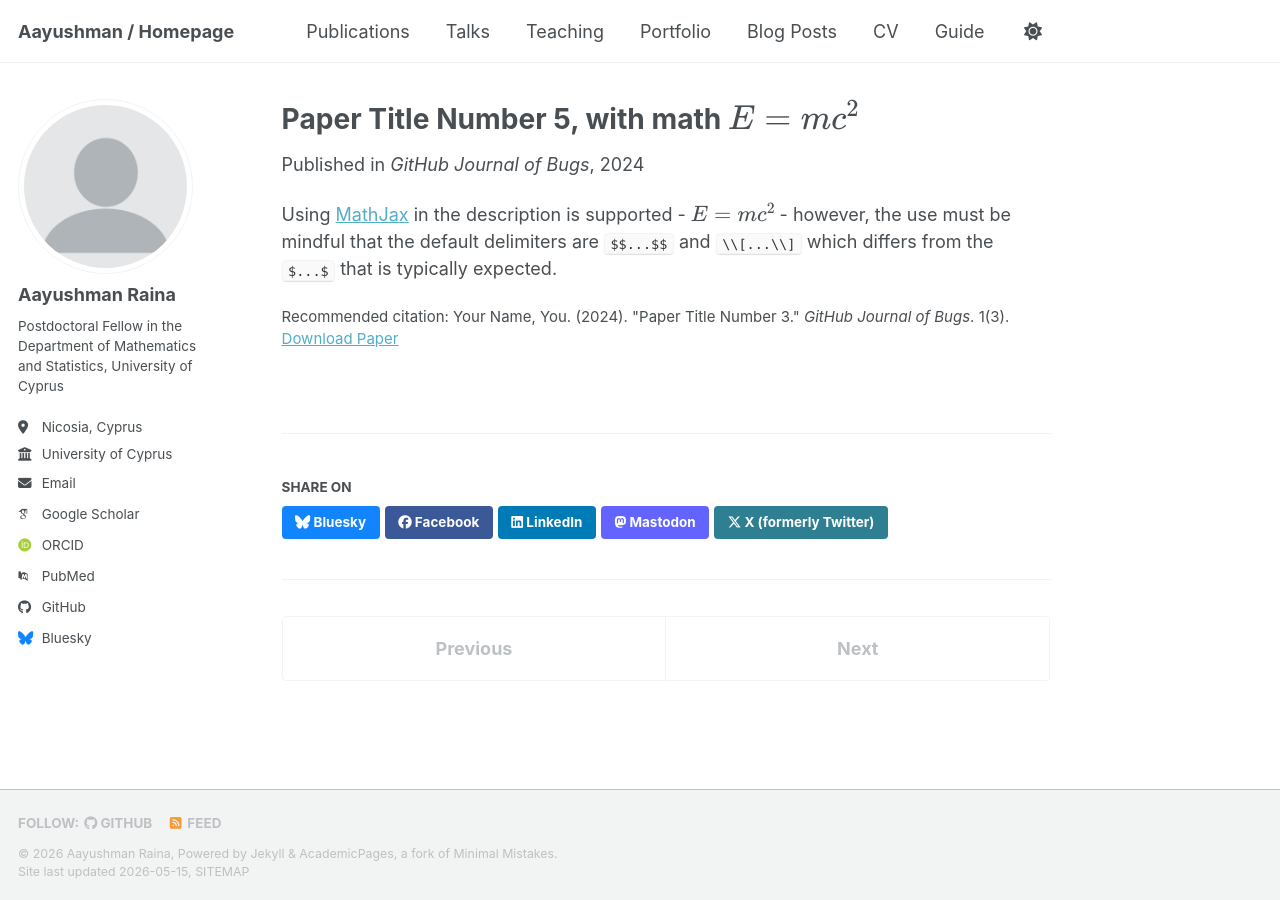
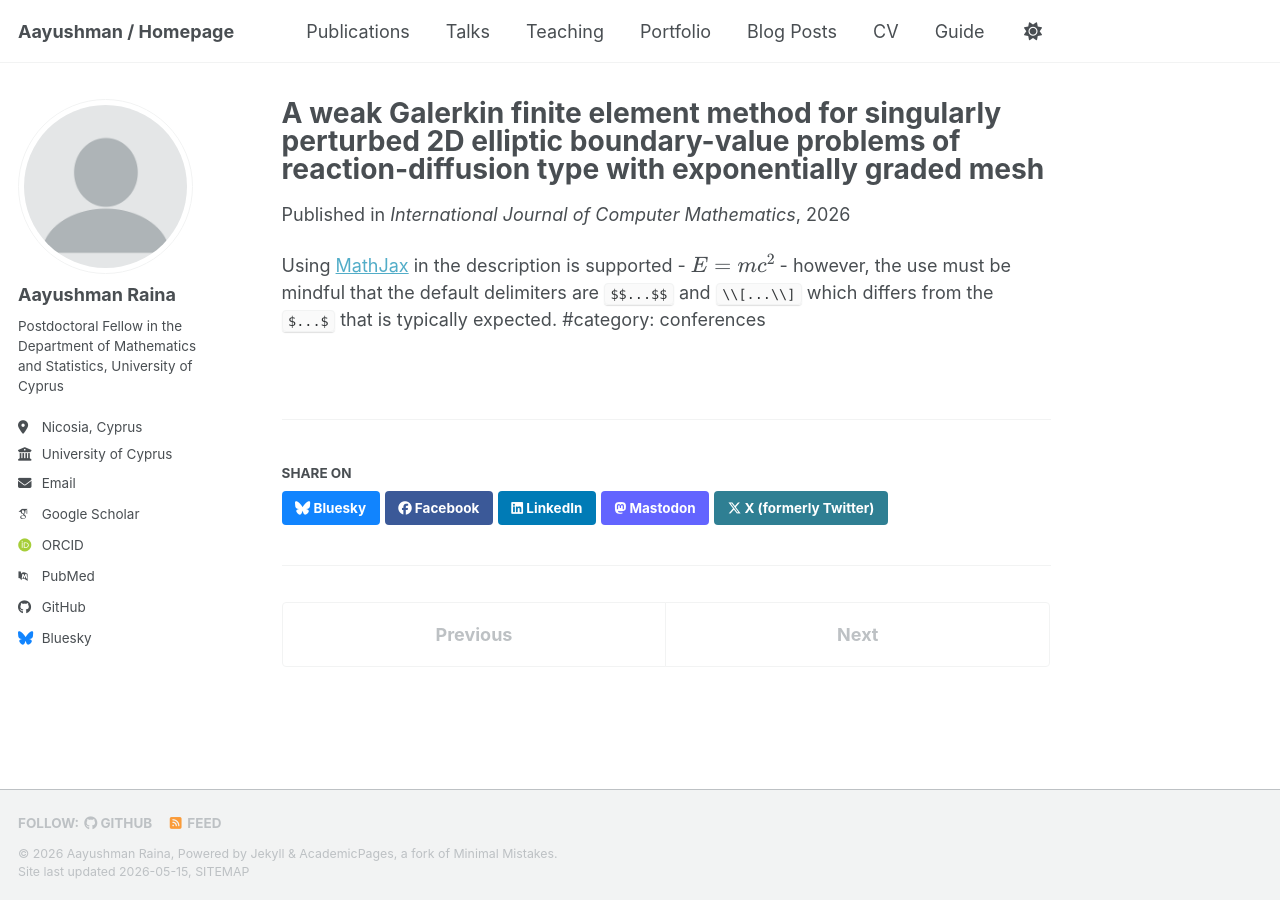
Before and after one commit to Aayushman5/Aayushman5.github.io, a Jekyll site: the page built from _publications/2025-06-08-paper-title-number-5.md, in a window 1280 px wide. Built offline with Jekyll 4.4.1, drawn with Linux system fonts in a browser that asks for light colours; some web fonts are replaced; a script bundle is joined from its source files by our own code; library files that are not in the unit come from our copies.

Commit message:
Update 2025-06-08-paper-title-number-5.md

```diff
--- a/_publications/2025-06-08-paper-title-number-5.md
+++ b/_publications/2025-06-08-paper-title-number-5.md
@@ -1,13 +1,11 @@
 ---
-title: "Paper Title Number 5, with math $$E=mc^2$$"
+title: "A weak Galerkin finite element method for singularly perturbed 2D elliptic boundary-value problems of reaction-diffusion type with exponentially graded mesh"
 collection: publications
-category: conferences
+category: manuscript
 permalink: /publication/2024-02-17-paper-title-number-5
-excerpt: 'This paper is about a famous math equation, $$E=mc^2$$'
-date: 2024-02-17
-venue: 'GitHub Journal of Bugs'
+date: 2026-02-01
+venue: 'International Journal of Computer Mathematics'
 paperurl: 'https://academicpages.github.io/files/paper3.pdf'
-citation: 'Your Name, You. (2024). &quot;Paper Title Number 3.&quot; <i>GitHub Journal of Bugs</i>. 1(3).'
 ---
 
-Using [MathJax](https://www.mathjax.org/) in the description is supported - $$E=mc^2$$ - however, the use must be mindful that the default delimiters are `$$...$$` and `\\[...\\]` which differs from the `$...$` that is typically expected.
+Using [MathJax](https://www.mathjax.org/) in the description is supported - $$E=mc^2$$ - however, the use must be mindful that the default delimiters are `$$...$$` and `\\[...\\]` which differs from the `$...$` that is typically expected. #category: conferences
```
